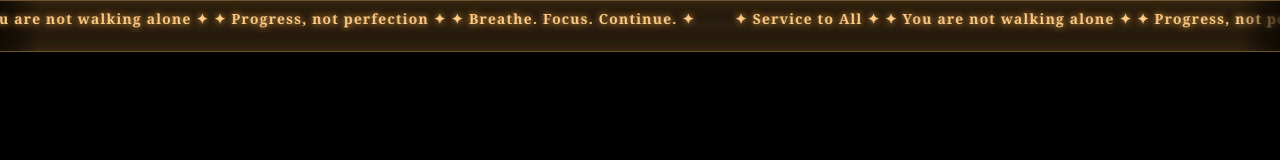
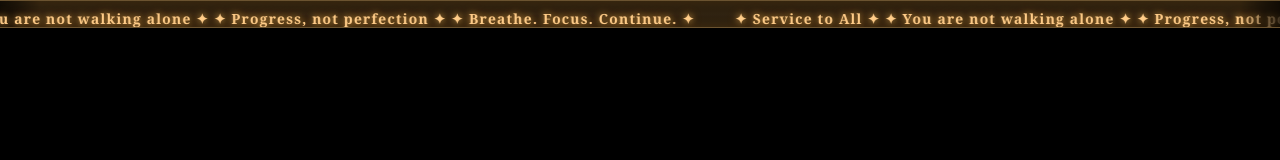
Before and after one commit to blissted78-collab/TOTJF-ticker, a plain HTML site: page index.html in a window 1280 px wide. Drawn offline with Linux system fonts and the light colour scheme.

Commit message:
Update index.html

```diff
--- a/index.html
+++ b/index.html
@@ -5,7 +5,7 @@
 <style>
   html, body{margin:0;padding:0;background:#000;overflow:hidden;}
   .wrap{
-    width:100%; overflow:hidden;height:34px;
+    width:100%; overflow:hidden;height:10px;
     background:linear-gradient(#1b1409,#2a1f10,#1b1409);
     border-top:1px solid rgba(255,200,120,.35);
     border-bottom:1px solid rgba(255,200,120,.35);
```
